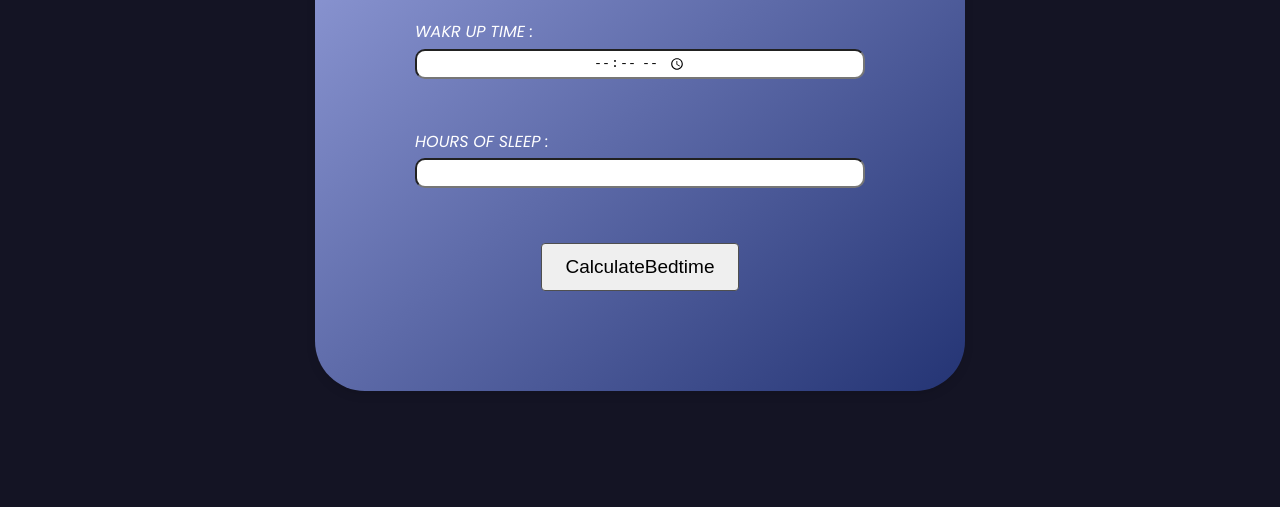
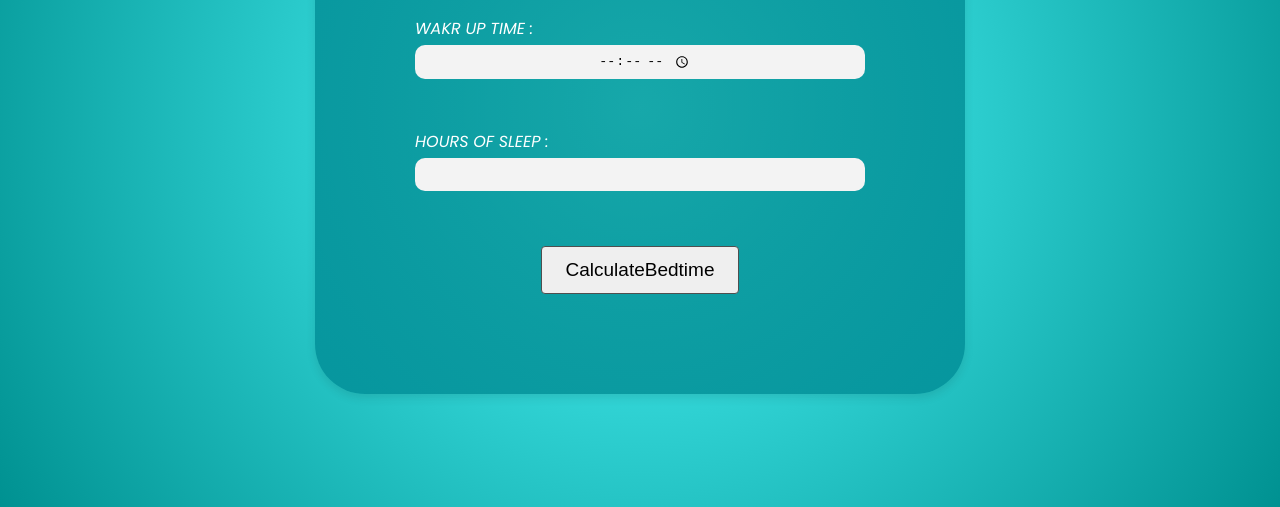
Before and after one commit to jasonrodrigues28/RestRight, a plain HTML site: page index.html in a window 1280 px wide. Shown: the part 293-800 px from the top of the page. Drawn offline with Linux system fonts and the light colour scheme; a web font is replaced by a local one.

Commit message:
changed the colors and style of inputs

```diff
--- a/style.css
+++ b/style.css
@@ -163,7 +163,8 @@
 }
 
 body {
-  background-color: #141424;
+  background: rgb(79,253,255);
+  background: radial-gradient(circle, rgba(79,253,255,1) 0%, rgba(0,145,145,1) 100%);
 }
 
 .container {
@@ -174,7 +175,8 @@ body {
 }
 
 .contents {
-  background: linear-gradient(to bottom right, #99a3df, #243474);
+  background: rgb(34,193,195);
+  background: radial-gradient(circle, rgba(0, 134, 136, 0.712) 0%, rgba(0, 141, 151, 0.822) 100%);
   box-shadow: 0 4px 10px rgba(0, 0, 0, 0.1);
   border-radius: 50px;
   padding: 100px;
@@ -186,9 +188,26 @@ body {
   justify-content: center;
   align-items: center;
   margin-top: 1%;
+  width: 500px;
+  height: 30px;
+}
+#wakeUpTime {
+  border: 2px solid transparent;
+  width: 100%;
+  height: 2.5em;
+  padding-left: 0.8em;
+  outline: none;
+  overflow: hidden;
+  background-color: #f3f3f3;
   border-radius: 10px;
-  width: 450px;
-  height: 30px;
+  transition: all 0.5s;
+}
+
+#wakeUpTime:hover,
+#wakeUpTime:focus {
+  border: 2px solid #4a9dec;
+  box-shadow: 0px 0px 0px 7px rgb(74, 157, 236, 20%);
+  background-color: white;
 }
 
 #sleepDuration {
@@ -196,9 +215,27 @@ body {
   justify-content: center;
   align-items: center;
   margin-top: 1%;
+  width: 500px;
+  height: 30px;
+}
+
+#sleepDuration {
+  border: 2px solid transparent;
+  width: 100%;
+  height: 2.5em;
+  padding-left: 0.8em;
+  outline: none;
+  overflow: hidden;
+  background-color: #f3f3f3;
   border-radius: 10px;
-  width: 450px;
-  height: 30px;
+  transition: all 0.5s;
+}
+
+#sleepDuration:hover,
+#sleepDuration:focus {
+  border: 2px solid #4a9dec;
+  box-shadow: 0px 0px 0px 7px rgb(74, 157, 236, 20%);
+  background-color: white;
 }
 
 .title {
```
